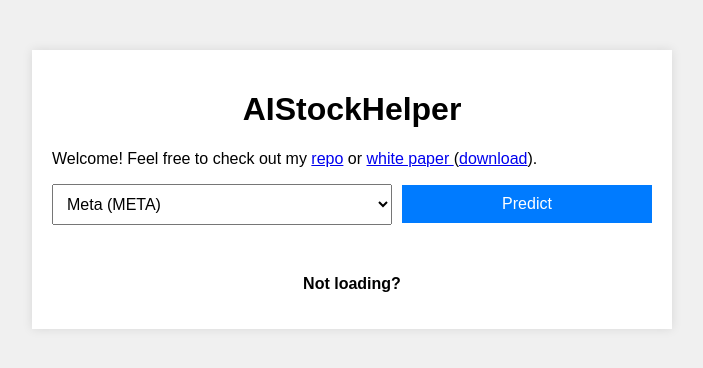
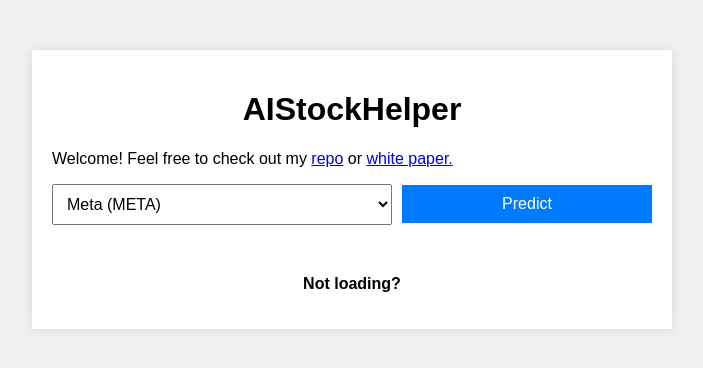
Before and after one commit to wessbl/wbl-aistocks, a Flask app: page / in a window 1280 px wide. Shown: the top 368 px of the page, without its empty margins (288-991 px from the left). Run offline with Flask 3, Linux system fonts and the light colour scheme; parts of the project's set-up code (start-up, migrations or seed data) failed here and were passed over.

Commit message:
Removed download link for white paper until app is secure

```diff
--- a/templates/index.html
+++ b/templates/index.html
@@ -59,8 +59,9 @@
         <p>Welcome! Feel free to check out my
             <a href="https://github.com/wessbl/wbl-aistocks" target="_blank">repo</a>
            or
-            <a href="../docs/Capstone - WBL.pdf" target="_blank">white paper </a>
-            (<a href="../docs/Capstone - WBL.pdf" download="WBL-Capstone">download</a>).
+            <a href="../docs/Capstone - WBL.pdf" target="_blank">white paper.</a>
+            <!-- Disabling link until app is HTTPS secure -->
+            <!--(<a href="../docs/Capstone - WBL.pdf" download="WBL-Capstone">download</a>). -->
         </p>
         <form id="stockForm">
             <div class="form-group">
```
